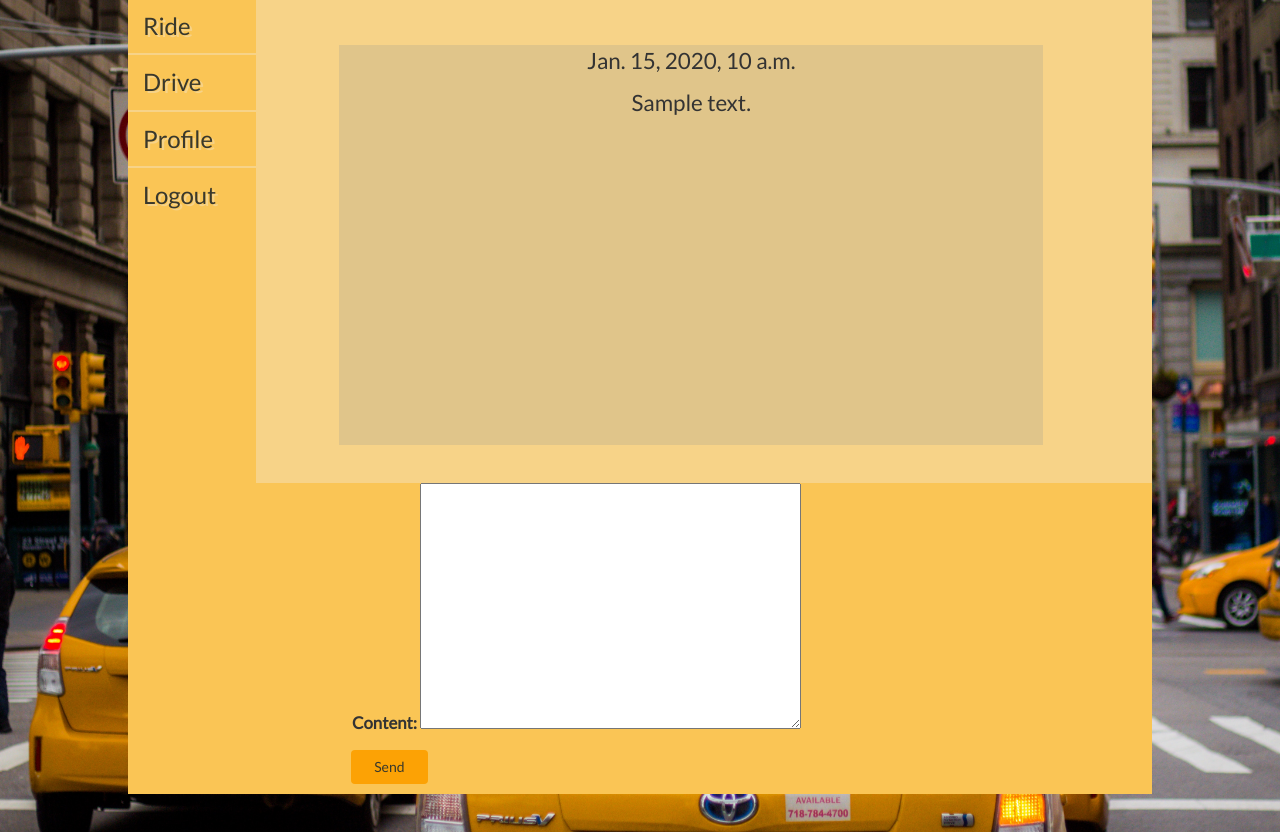
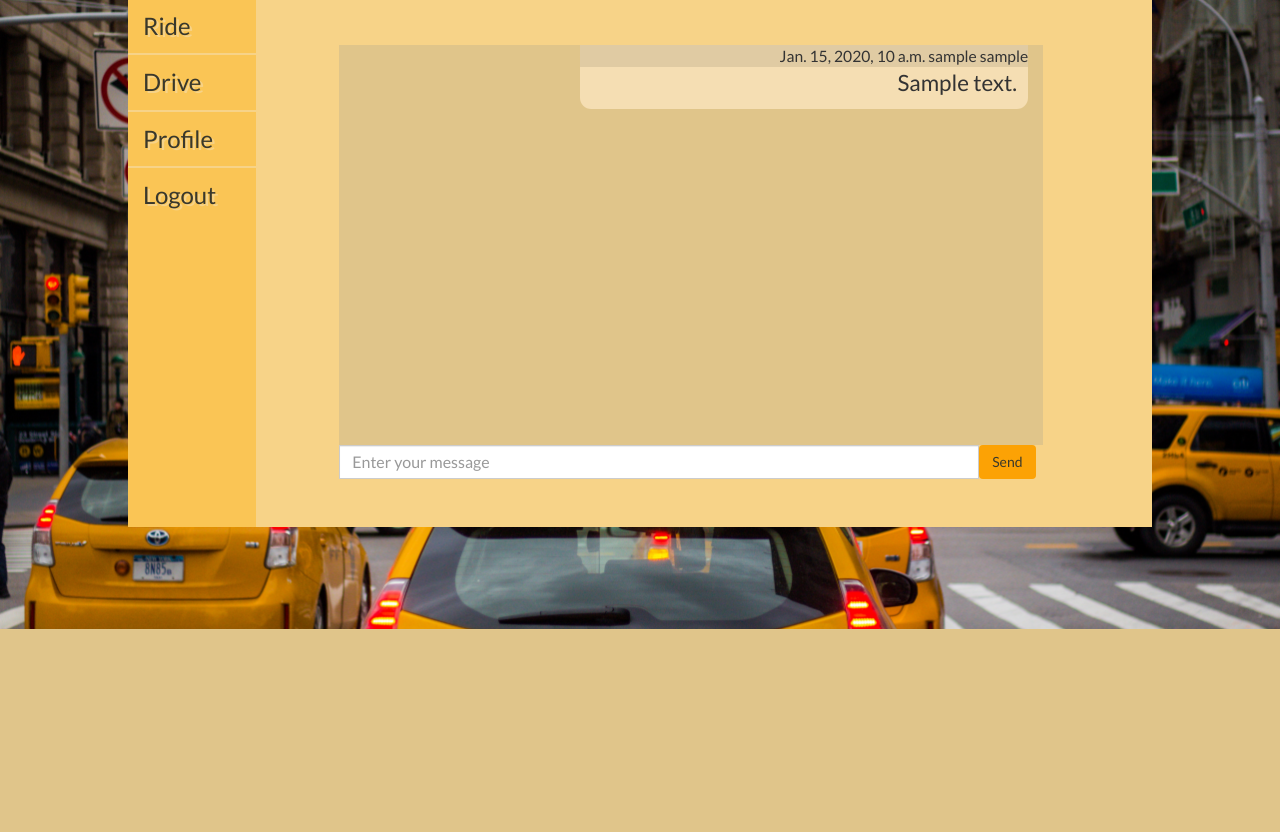
Before and after one commit to EverythingWorks/Unter, a Django app: page /chat/1/ in a window 1280 px wide. Shown: the part 171-1003 px from the top of the page. After the commit the page ends 800 px from the top, so only its background shows below. Run offline with Django 3.2, Linux system fonts and the light colour scheme; tables that the repository leaves empty hold one stand-in row (values such as "Sample post"); some libraries are stand-ins or nearby versions.

Commit message:
new chat layout

```diff
--- a/rides_handling/static/css/rides_handling.css
+++ b/rides_handling/static/css/rides_handling.css
@@ -442,4 +404,15 @@ div.caption hr{
     font-size:1.25em;
   }
 
-  .star-rating .fa-star{color: orange;}
+.star-rating .fa-star{color: orange;}
+
+.comment{
+    border-radius: 0.5em;
+    background-color: wheat;
+    width: 20em;
+}
+
+.comment .date{
+    background-color: rgb(224, 203, 163);
+    font-size: 0.7em;
+}
--- a/rides_handling/templates/chat.html
+++ b/rides_handling/templates/chat.html
@@ -5,22 +5,45 @@
 
 <div class="container" style = "overflow-x: auto; height: 50vh; background-color: rgba(112, 128, 144, 0.164); width: 55vw; text-align: center;">
 {% for comment in ride.comments.all %}
-    {{ comment.date }}
-        <p>{{ comment.content|linebreaks }}</p>
+<div style = "padding-bottom: 1em;">
+    {% if ride.driver.pk is comment.user.pk %}
+
+    <div class="comment" style = "float: right; text-align: right;">
+        <div class = "date">
+                {{ comment.date }} {{ comment.user }} {{ ride.driver }}
+        </div>
+        <div style="padding-right: 0.5em;">
+                {{ comment.content|linebreaks }}
+        </div>
     </div>
+
+    {% elif ride.passenger.pk is comment.user.pk %}
+    <div class="comment" style = "float: left; text-align: left;">
+        <div class = "date">
+                    {{ comment.date }}
+        </div>
+        <div style="padding-left: 0.5em;">
+                    {{ comment.content|linebreaks }}
+         </div>
+    </div>
+
+    {% endif %}
+
+    <br style = "display: block; margin: 0.5vh">
+</div>
+
+
+
 {% empty %}
     <p>Start the conversation!</p>
 {% endfor %}
 
 </div>
 
-
-
 <div class="container" style="width: 55vw; padding-left:0" >
   <div class="input-group mb-3">
-    <form method="POST" class="post-form">{% csrf_token %}
-        {{ form.as_p }}
-<!--         <input id="content" id="name" type="text" class="form-control" placeholder="Enter your message" aria-label="chat" aria-describedby="basic-addon2" style="width: 50vw;"> -->
+    <form method="POST" class="form-horizontal">{% csrf_token %}
+        <input id="content" name="content" type="text" class="form-control" placeholder="Enter your message" aria-label="chat" aria-describedby="basic-addon2" style="width: 50vw;">
         <div class="input-group-append">
             <button class="btn btn-outline-secondary" style = "background-color: #FCA205; width: 6vw; color:#39382C;" type="submit">Send</button>
         </div>
```
Also changed, not shown: other parts of rides_handling/static/css/rides_handling.css (+0 -38 lines).
